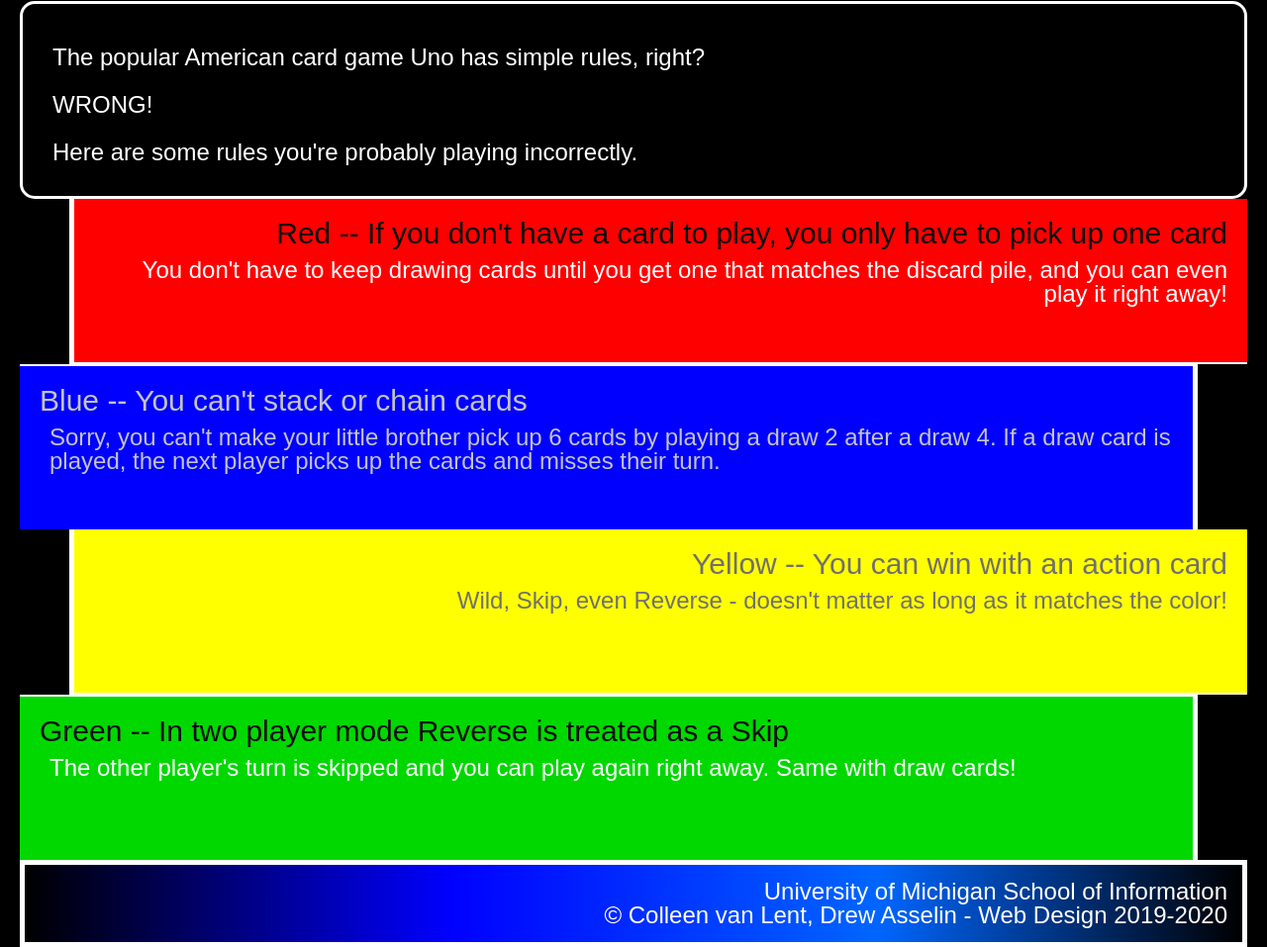
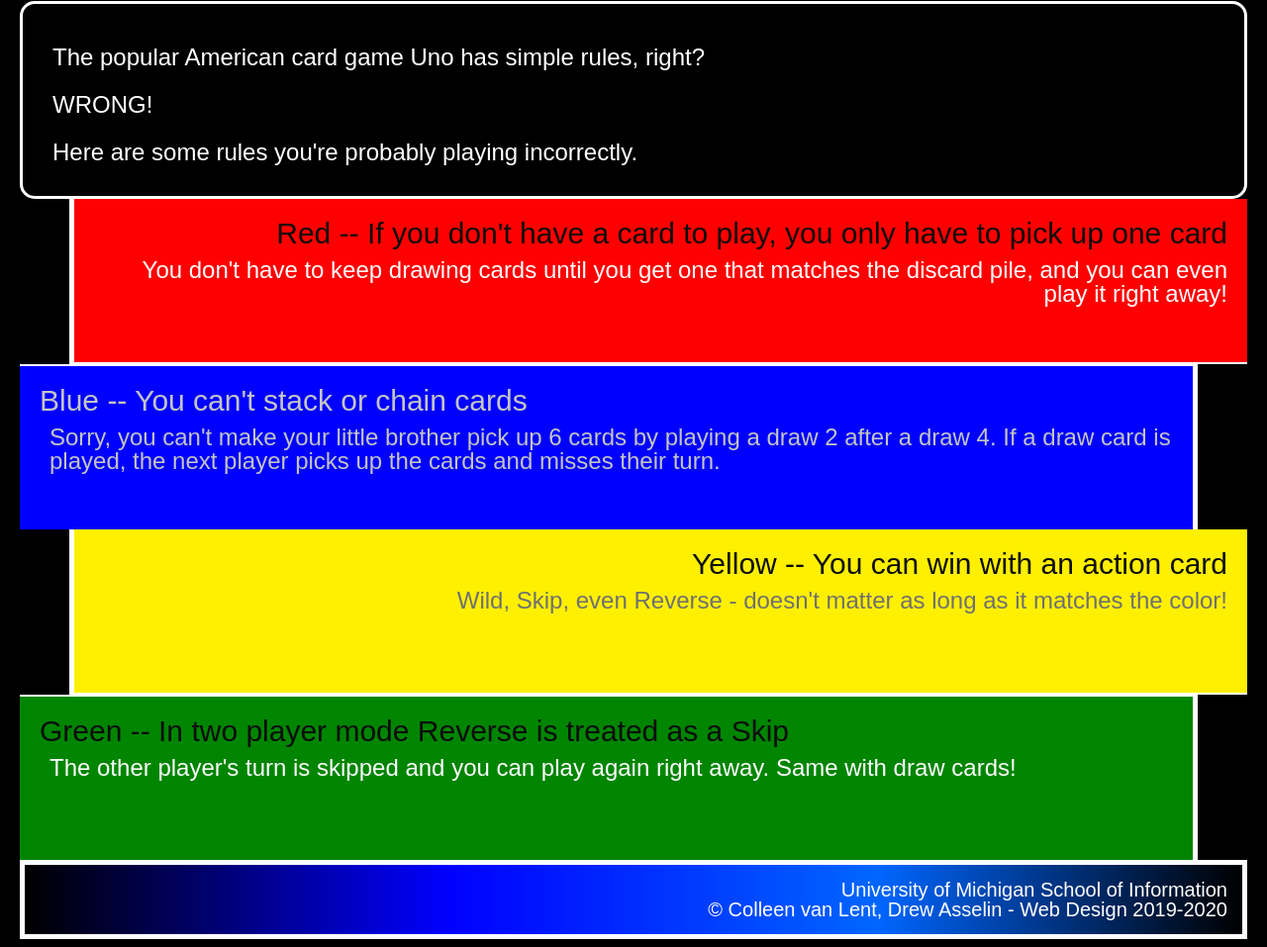
Before and after one commit to Benspilo/hw3-2022, a plain HTML site: page index.html in a window 1280 px wide. Shown: the part 327-1284 px from the top of the page at 99% size. Drawn offline with Linux system fonts and the light colour scheme.

Commit message:
most fiixed

```diff
--- a/css/style.css
+++ b/css/style.css
@@ -61,7 +61,7 @@
     color: #c4c4c4;
 }
 .yellow{
-    background-color: #ff0;
+    background-color: #fff000;
     text-align: right;
     margin-left: 50px;
     border-left: solid 5px #ffffff;
@@ -70,11 +70,9 @@
 .yellow > p{
    color: #707070;
 }
-.yellow > h2{
-    color: #707070;
-}
+
 .green{
-    background: #00d800;
+    background: #008500;
     text-align: left;
     margin-right: 50px;
     border-right:solid 5px #ffffff;
@@ -87,7 +85,7 @@
     border:solid white 5px;
 }
 footer > p{
-    text-size-adjust: 20px;
+    font-size: 20px;
     text-align: right;
     padding-top: 15px;
     padding-right: 15px;
```
